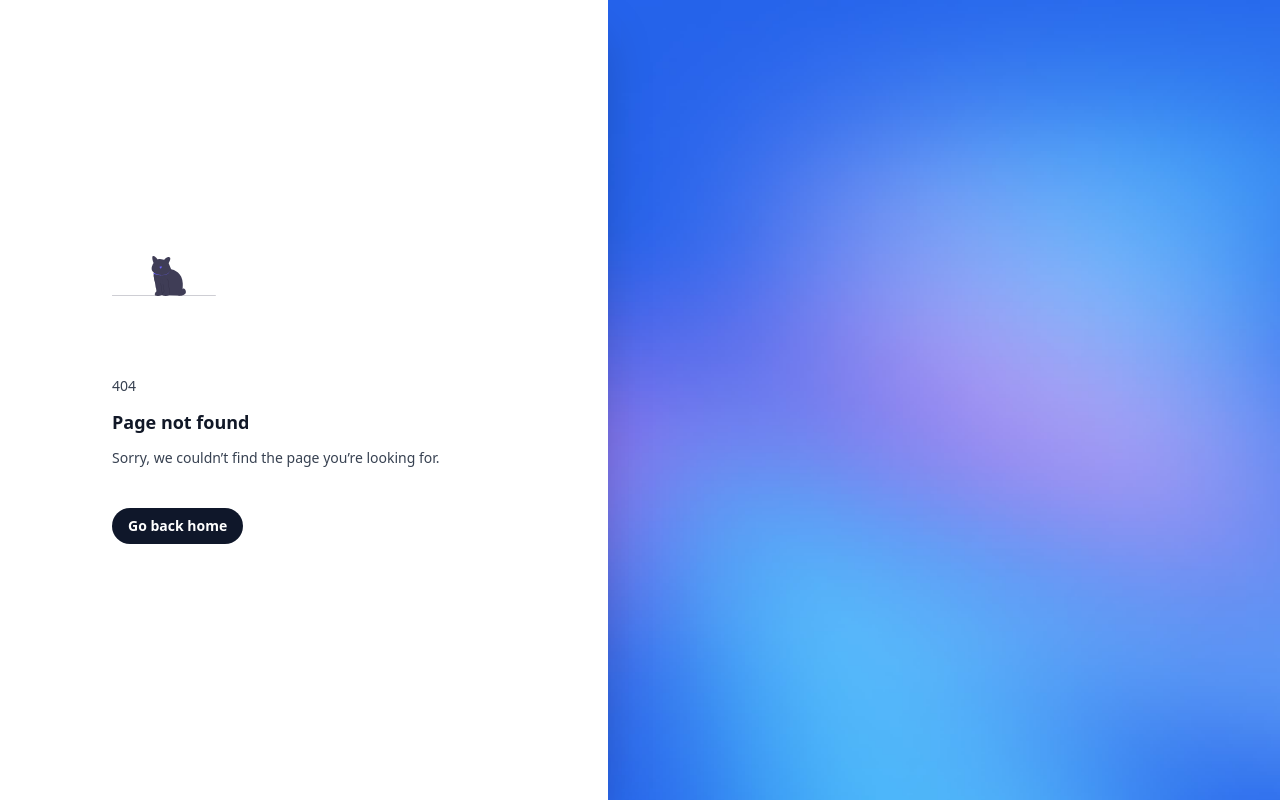
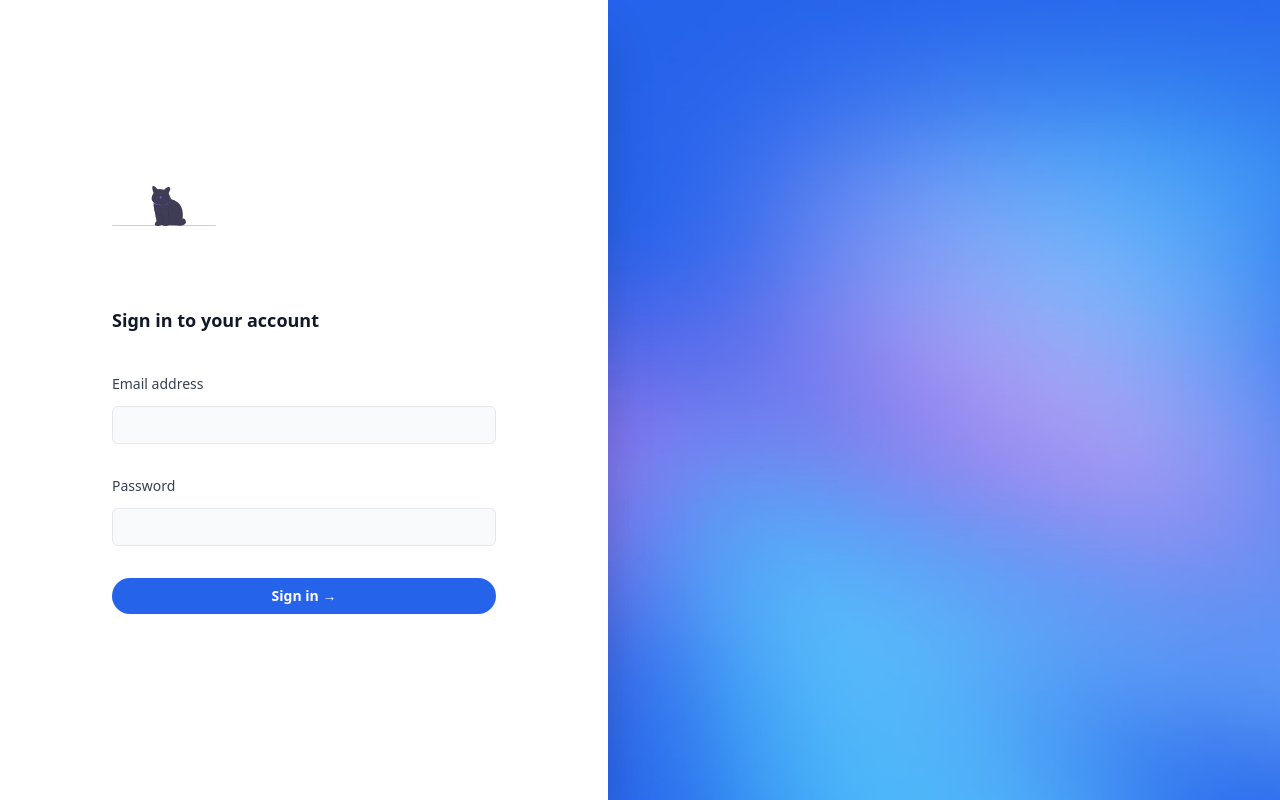
Before and after one commit to victorwp288/clinic, a Next.js app: page /login in a window 1280 px wide. Before the commit this address had no page. Built offline with nearby package versions, Linux system fonts and the light colour scheme.

Commit message:
Update user authentication logic

```diff
--- /dev/null
+++ b/src/app/login/page.jsx
@@ -0,0 +1,49 @@
+import Link from 'next/link'
+
+import { Button } from '@/components/Button'
+import { TextField } from '@/components/Fields'
+import { Logo } from '@/components/Logo'
+import { SlimLayout } from '@/components/SlimLayout'
+
+export const metadata = {
+  title: 'Sign In',
+}
+
+export default function Login() {
+  return (
+    <SlimLayout>
+      <div className="flex">
+        <Link href="/" aria-label="Home">
+          <Logo className="h-10 w-auto" />
+        </Link>
+      </div>
+      <h2 className="mt-20 text-lg font-semibold text-gray-900">
+        Sign in to your account
+      </h2>
+
+      <form action="#" className="mt-10 grid grid-cols-1 gap-y-8">
+        <TextField
+          label="Email address"
+          name="email"
+          type="email"
+          autoComplete="email"
+          required
+        />
+        <TextField
+          label="Password"
+          name="password"
+          type="password"
+          autoComplete="current-password"
+          required
+        />
+        <div>
+          <Button type="submit" variant="solid" color="blue" className="w-full">
+            <span>
+              Sign in <span aria-hidden="true">&rarr;</span>
+            </span>
+          </Button>
+        </div>
+      </form>
+    </SlimLayout>
+  )
+}
```
